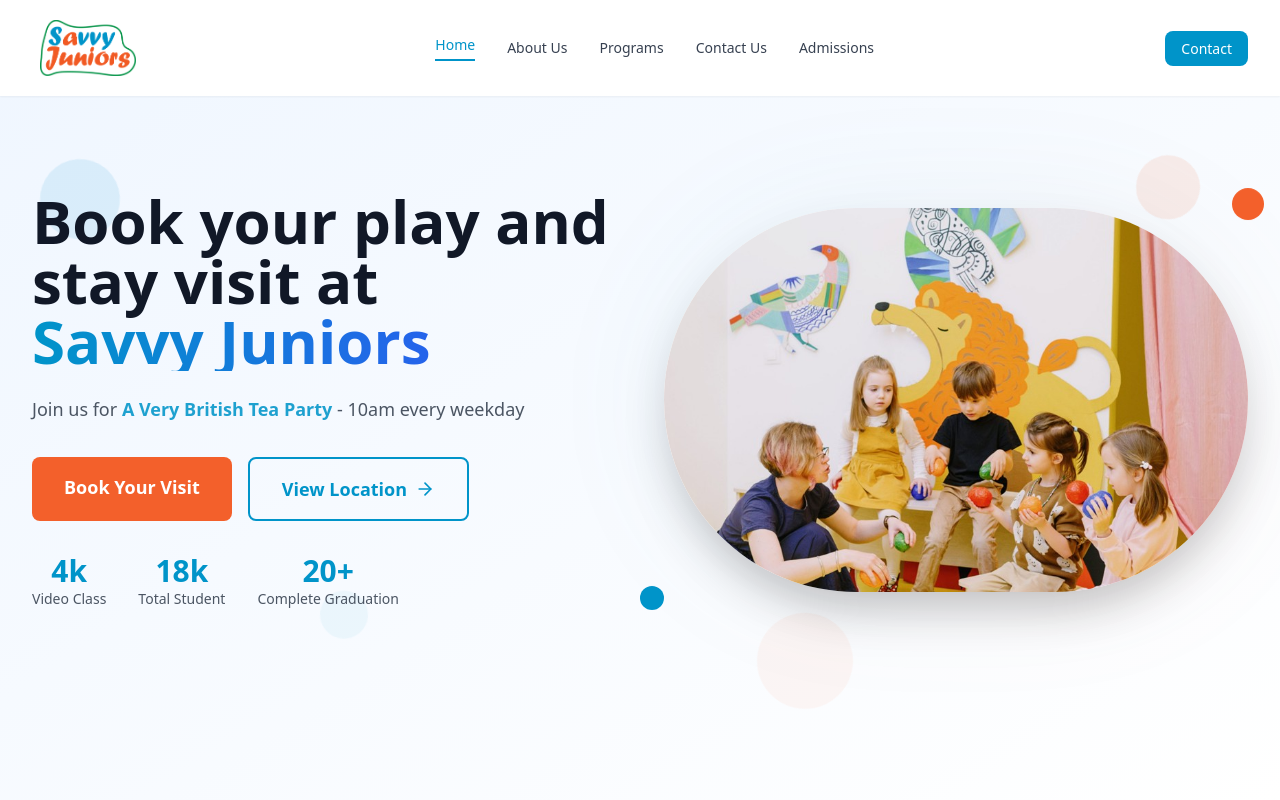
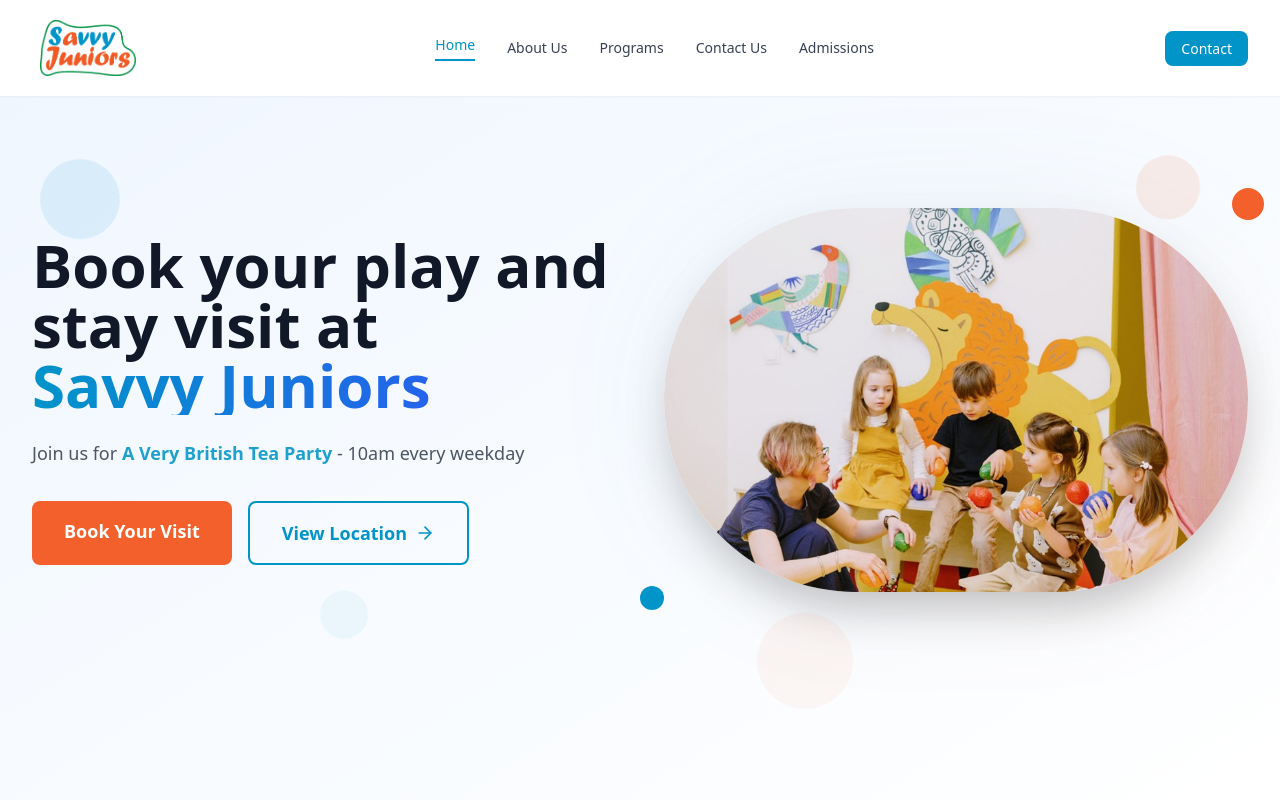
Before and after one commit to kiranmj0/savvy_juniors, a React (Vite) app: page / in a window 1280 px wide. Shown: the top 800 px of the page. Built offline with nearby package versions, Linux system fonts and the light colour scheme.

Commit message:
Removed count section in home page

```diff
--- a/client/pages/Index.tsx
+++ b/client/pages/Index.tsx
@@ -230,7 +230,7 @@
                 </a>
               </div>
 
-              <div className="flex gap-8 animate-fade-in-up" style={{ animationDelay: '1s' }}>
+              {/* <div className="flex gap-8 animate-fade-in-up" style={{ animationDelay: '1s' }}>
                 <div className="text-center group cursor-pointer">
                   <p className="text-3xl font-bold text-primary group-hover:scale-110 transition-transform duration-300 counter-animate">4k</p>
                   <p className="text-gray-600 text-sm group-hover:text-primary transition-colors">Video Class</p>
@@ -243,7 +243,7 @@
                   <p className="text-3xl font-bold text-primary group-hover:scale-110 transition-transform duration-300 counter-animate" style={{ animationDelay: '0.4s' }}>20+</p>
                   <p className="text-gray-600 text-sm group-hover:text-primary transition-colors">Complete Graduation</p>
                 </div>
-              </div>
+              </div> */}
             </div>
 
             <div className="relative animate-slide-in-right">
```
